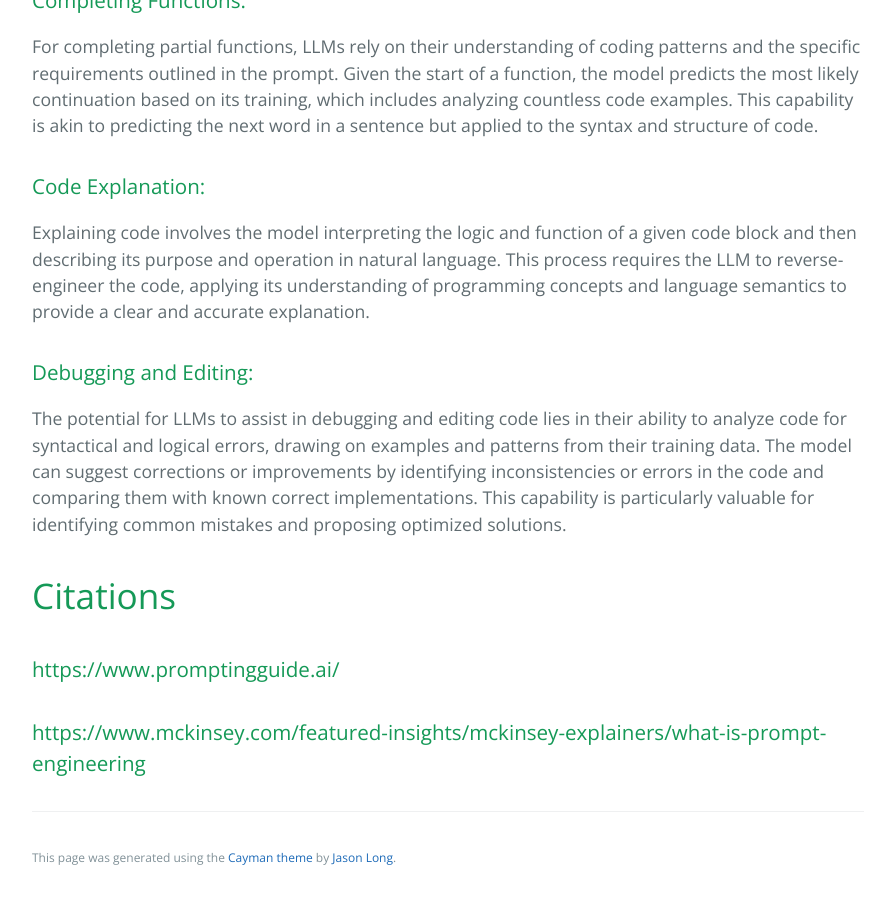
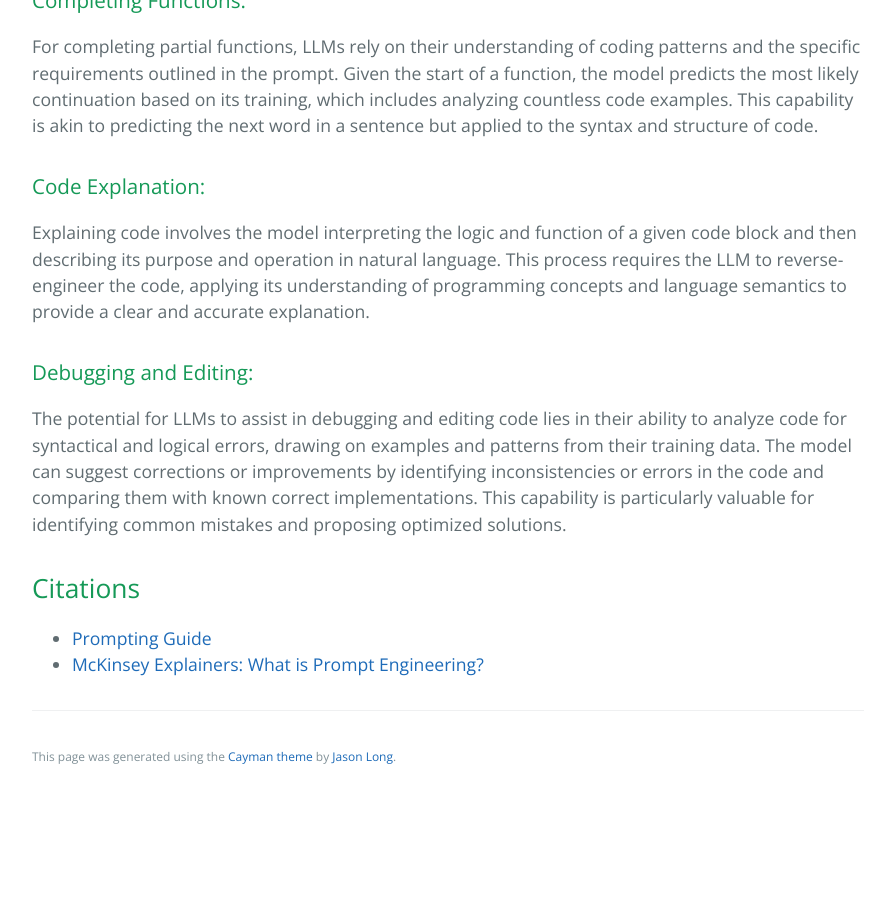
Before and after one commit to learning-software-engineering/learning-software-engineering.github.io, a Jekyll site: the page built from Topics/Software_Tools/PromptEngineering.md, in a window 1280 px wide and 900 px high, scrolled down 2606 px. Shown: the whole window, without its empty margins (192-1083 px from the left). Built offline with Jekyll 4.4.1, drawn with Linux system fonts in a browser that asks for light colours; our own code applies the rules of GitHub Pages for plain Markdown files; after the commit the page ends 3405 px from its top, so only the background shows below that.

Commit message:
Update PromptEngineering.md
Changed Citation to a better format where we have a good title followed by a link instead of just a link

```diff
--- a/Topics/Software_Tools/PromptEngineering.md
+++ b/Topics/Software_Tools/PromptEngineering.md
@@ -49,6 +49,6 @@ Explaining code involves the model interpreting the logic and function of a give
 The potential for LLMs to assist in debugging and editing code lies in their ability to analyze code for syntactical and logical errors, drawing on examples and patterns from their training data. The model can suggest corrections or improvements by identifying inconsistencies or errors in the code and comparing them with known correct implementations. This capability is particularly valuable for identifying common mistakes and proposing optimized solutions.
 
 
-# Citations
-### https://www.promptingguide.ai/
-### https://www.mckinsey.com/featured-insights/mckinsey-explainers/what-is-prompt-engineering
+## Citations
+- [Prompting Guide](https://www.promptingguide.ai/)
+- [McKinsey Explainers: What is Prompt Engineering?](https://www.mckinsey.com/featured-insights/mckinsey-explainers/what-is-prompt-engineering)
```
